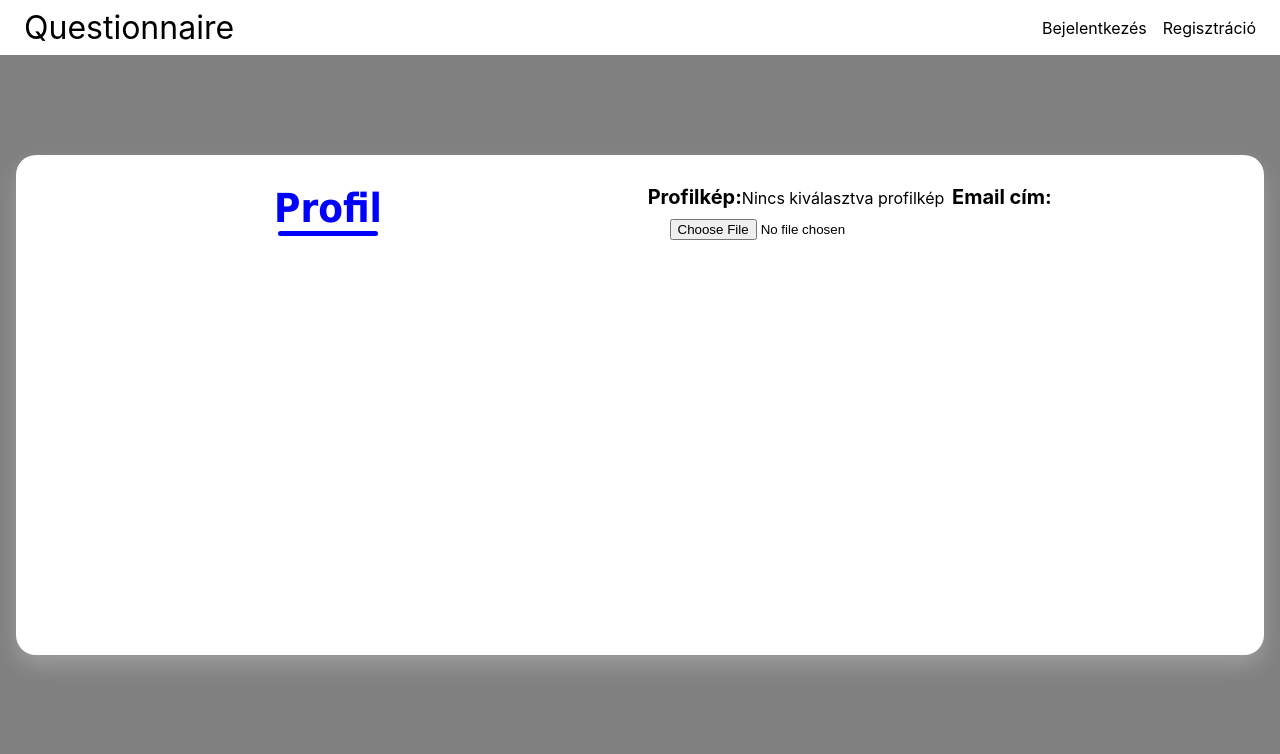
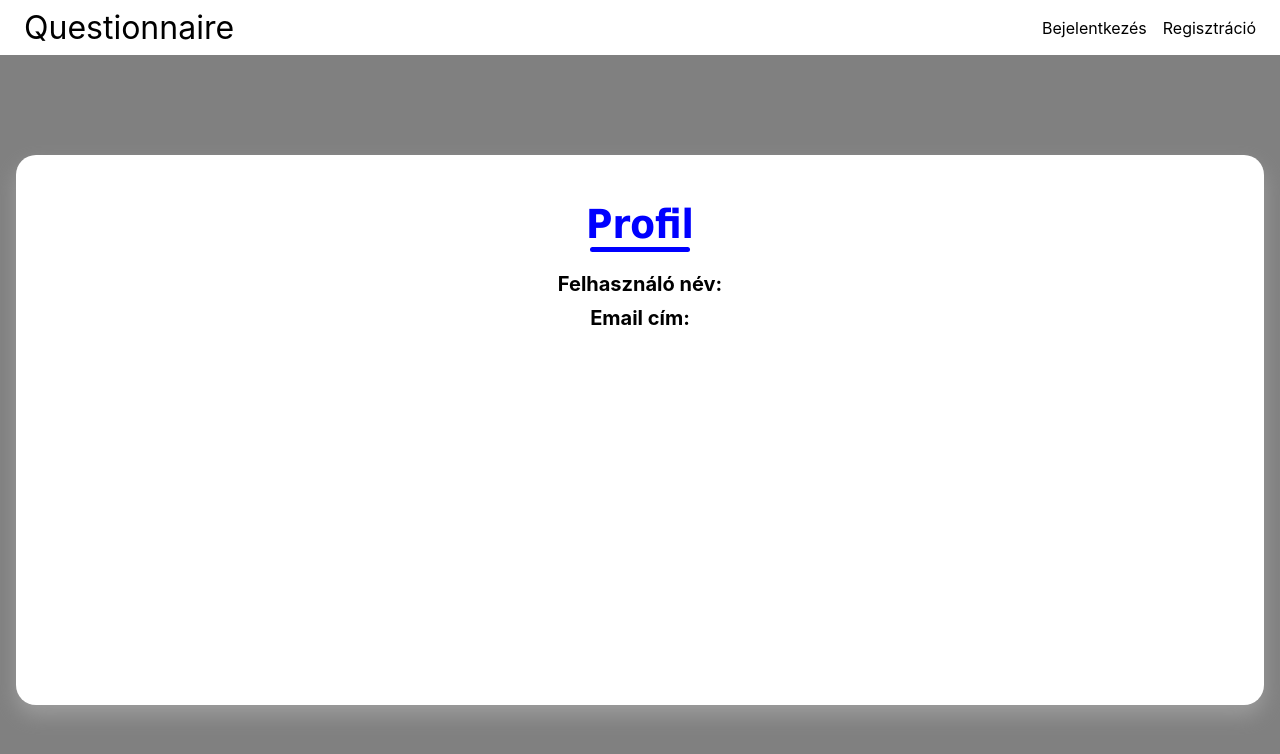
Before and after one commit to JaniITmer/Nagy-Projektmunka, a React (Create React App) app in the folder questionnaire/frontend/: page /profile in a window 1280 px wide. Shown: the top 754 px of the page. Built offline with nearby package versions, Linux system fonts and the light colour scheme.

Commit message:
Profil oldal módosítás, serverjs jelszómódosítás kód
Co-Authored-By: adamgbad <134494278+adamgbad@users.noreply.github.com>

```diff
--- a/questionnaire/frontend/src/App.js
+++ b/questionnaire/frontend/src/App.js
@@ -21,24 +21,31 @@ function App() {
   const [isLoggedIn, setLoggedIn] = useState(false);
   const [userEmail, setUserEmail] = useState("");
   const [username, setUsername] = useState("");
+  const [password, setPassword] = useState("");
   const navigate = useNavigate();
 
   useEffect(() => {
     const storedLoggedIn = localStorage.getItem("isLoggedIn") === "true";
     const storedUserEmail = localStorage.getItem("userEmail") || "";
     const storedUsername = localStorage.getItem("username") || "";
+    const storedPassword = localStorage.getItem("password") || "";
 
     setLoggedIn(storedLoggedIn);
     setUserEmail(storedUserEmail);
     setUsername(storedUsername);
+    setPassword(storedPassword);
   }, []);
 
-  const handleLogin = (email) => {
+  const handleLogin = (email, username, password) => {
     setLoggedIn(true);
     setUserEmail(email);
+    setUsername(username);
+    setPassword(password);
 
     localStorage.setItem("isLoggedIn", "true");
     localStorage.setItem("userEmail", email);
+    localStorage.setItem("username", username);
+    localStorage.setItem("password", password);
   };
 
   const handleLogout = async () => {
--- a/questionnaire/frontend/src/pages/Login.js
+++ b/questionnaire/frontend/src/pages/Login.js
@@ -28,7 +28,7 @@ export default function Login({ onLogin }) {
       .then((res) => {
         console.log("Sikeres bejelentkezés");
         if (res.data.userId) {
-          onLogin(res.data.email);
+          onLogin(res.data.email, res.data.username, res.data.password);
           navigate("/");
         }
       })
--- a/questionnaire/frontend/src/pages/Profile.js
+++ b/questionnaire/frontend/src/pages/Profile.js
@@ -1,46 +1,73 @@
 import React, { useState } from 'react';
 import './styles/Profile.css';
 
-const Profile = ({ userEmail, username, onImageChange }) => {
-    const [selectedImage, setSelectedImage] = useState(null);
+const Profile = ({ userEmail, username, password, onPasswordChange }) => {
+  const [oldPassword, setOldPassword] = useState('');
+  const [newPassword, setNewPassword] = useState('');
 
-    const handleImageChange = (event) => {
-      const file = event.target.files[0];
-      setSelectedImage(file);
-      onImageChange(file);
+  const handleOldPasswordChange = (event) => {
+    const oldPasswordValue = event.target.value;
+    setOldPassword(oldPasswordValue);
+  };
+
+  const handleNewPasswordChange = (event) => {
+    const newPasswordValue = event.target.value;
+    setNewPassword(newPasswordValue);
+  };
+
+  const handleUpdatePassword = () => {
+    if (oldPassword && newPassword) {
+      onPasswordChange({ oldPassword, newPassword });
+      setOldPassword('');
+      setNewPassword('');
+    } else {
+      console.error('Mindkét mezőt ki kell tölteni.');
+    }
   };
 
   return (
       <div className='profil-oldal'>
+        <div className='container'>
           <div className="header">
             <div className="h1">Profil</div>
             <div className="underline"></div>
           </div>
-          <div className='left-panel'>
-
-            <div>
-              <strong className="profilkep">Profilkép:</strong>
-              {selectedImage ? (
-                <img className="img"
-                  src={URL.createObjectURL(selectedImage)}
-                  alt="Selected Avatar"
-                  style={{ maxWidth: '200px', maxHeight: '200px' }}
-                />
-              ) : (
-                'Nincs kiválasztva profilkép'
-              )}
+          <div className='userDatas'>
+          <strong className="email">Felhasználó név:</strong> {username}
           </div>
-            <input type="file" onChange={handleImageChange} accept="image/*" className="file-input" />
-          </div>
-          <div className='right-panel'>
-
-            <div>
+          <div className='userDatas'>
             <strong className="email">Email cím:</strong> {userEmail}
           </div>
+
+          {/*<form class="inputs" onChange={handleUpdatePassword}>
+                        <h1 class="h2">Jelszó módosítás</h1>
+                        <div class="input">
+                            <label for="old_password">Régi jelszó</label>
+                            <input
+                                type="password"
+                                id="old_password"
+                                class="form-control"
+                                value={oldPassword}
+                                onChange={handleOldPasswordChange}
+                            />
+                        </div>
+
+                        <div class="input">
+                            <label for="new_password">Új jelszó</label>
+                            <input
+                                type="password"
+                                id="new_password"
+                                class="form-control"
+                                value={newPassword}
+                                onChange={handleNewPasswordChange}
+                            />
+                        </div>
+
+                        <button type="submit" class="button">Update Password</button>
+  </form>*/}
         </div>
       </div>
   );
-
 };
 
 export default Profile;
--- a/questionnaire/frontend/src/pages/styles/Profile.css
+++ b/questionnaire/frontend/src/pages/styles/Profile.css
@@ -6,7 +6,7 @@
 .profil-oldal {
   display: flex;
   background: white;
-  height: 500px;
+  height: 550px;
   margin: auto;
   margin-top: 100px;
   padding-bottom: 20px;
@@ -56,7 +56,7 @@
   align-items: flex-start;
 }
 
-.email {
+.userDatas {
   font-size: 20px;
   margin-bottom: 10px;
 }
```
Also changed, not shown: questionnaire/frontend/src/pages/Register.js (+2 -62 lines), 1 other file (tests, documents, lock files or other folders). Lines whose indentation alone changed are shown as unchanged.
